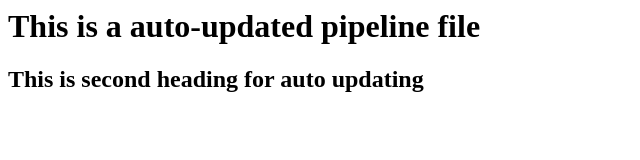
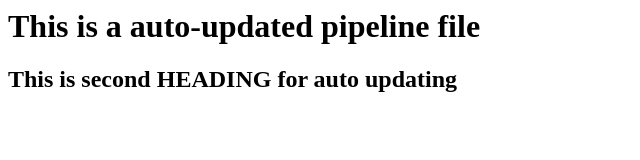
Before and after one commit to Rocinate-droid/New_Git_Repo, a plain HTML site: page index.html in a window 1280 px wide. Shown: the whole page, without its empty margins (0-640 px from the left). Drawn offline with Linux system fonts and the light colour scheme.

Commit message:
Update index.html

```diff
--- a/index.html
+++ b/index.html
@@ -1,4 +1,4 @@
 <html>
 	<h1>This is a auto-updated pipeline file</h1>
-	<h2>This is second heading for auto updating</h2>
+	<h2>This is second HEADING for auto updating</h2>
 </html>
```
